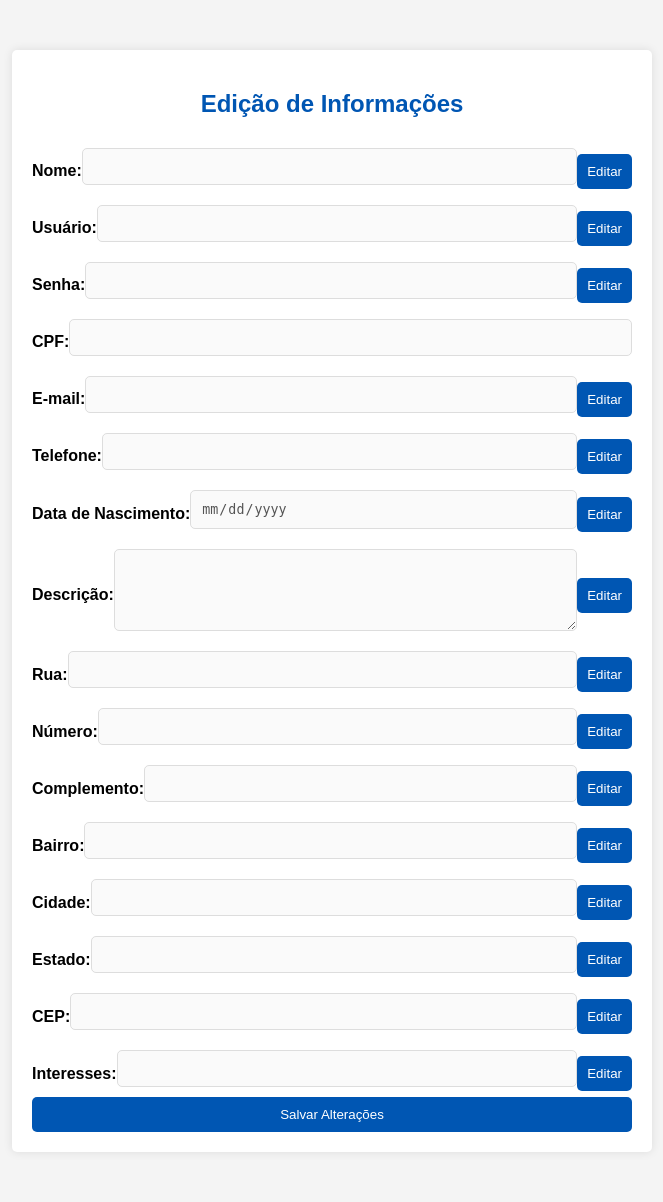
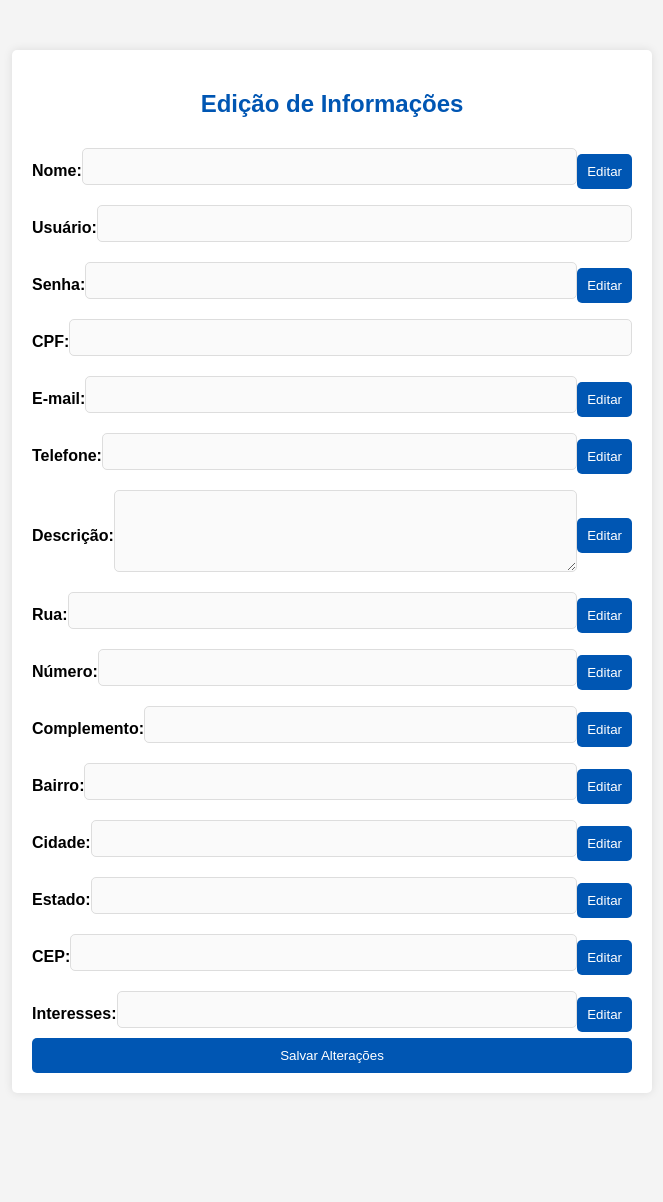
Before and after one commit to RonaldoTSM/donare, a Django app: template app_pagina_inicial/templates/paginas/home_doador_edit.html in a window 1280 px wide. Shown: the whole page, without its empty margins (308-971 px from the left). After the commit the page ends 1073 px from the top, so only its background shows below. Run offline with Django 4.2, Linux system fonts and the light colour scheme; the template is opened without the code that fills it, so the values that code supplies are empty; parts of the project's set-up code (start-up, migrations or seed data) failed here and were passed over.

Commit message:
alteracoes edit doador

```diff
--- a/app_pagina_inicial/templates/paginas/home_doador_edit.html
+++ b/app_pagina_inicial/templates/paginas/home_doador_edit.html
@@ -63,7 +63,8 @@
 <body>
     <div class="container">
         <h2>Edição de Informações</h2>
-        <form action="#" method="post">
+        <form action="{% url 'atualizar_infos_doador' username=doador.username %}" method="post">
+            {% csrf_token %}
             <label for="nome">
                 Nome:
                 <input type="text" id="nome" name="nome" disabled>
@@ -73,7 +74,6 @@
             <label for="usuario">
                 Usuário:
                 <input type="text" id="usuario" name="usuario" disabled>
-                <button type="button" onclick="enableEdit('usuario')">Editar</button>
             </label>
 
             <label for="senha">
@@ -97,12 +97,6 @@
                 Telefone:
                 <input type="tel" id="telefone" name="telefone" disabled>
                 <button type="button" onclick="enableEdit('telefone')">Editar</button>
-            </label>
-
-            <label for="nascimento">
-                Data de Nascimento:
-                <input type="date" id="nascimento" name="nascimento" disabled>
-                <button type="button" onclick="enableEdit('nascimento')">Editar</button>
             </label>
 
             <label for="descricao">
@@ -172,7 +166,6 @@
                 document.getElementById('cpf').value = '{{ doador.cpf }}';
                 document.getElementById('email').value = '{{ doador.email }}';
                 document.getElementById('telefone').value = '{{ doador.telefone }}';
-                document.getElementById('nascimento').value = '{{ doador.nascimento }}';
                 document.getElementById('descricao').value = '{{ doador.descricao }}';
                 document.getElementById('rua').value = '{{ doador.rua }}';
                 document.getElementById('numero').value = '{{ doador.numero }}';
--- a/projeto_donare/urls.py
+++ b/projeto_donare/urls.py
@@ -33,5 +33,6 @@ urlpatterns = [
     path('login/', login_views.login, name='login'),
     path('doador/<str:username>/', home_views.home_doador, name='home_doador'),
     path('ong/<str:username>/', home_views.home_ong, name='home_ong'),
-    path('doador/<str:username>/edit', home_views.edit_doador, name="editar_infos_doador")
+    path('doador/<str:username>/edit', home_views.edit_doador, name="editar_infos_doador"),
+    path('doador/<str:username>/atualizar', home_views.atualizar_infos_doador, name="atualizar_infos_doador"),
 ]
```
Also changed, not shown: app_pagina_inicial/views.py (+31 -0 lines).
